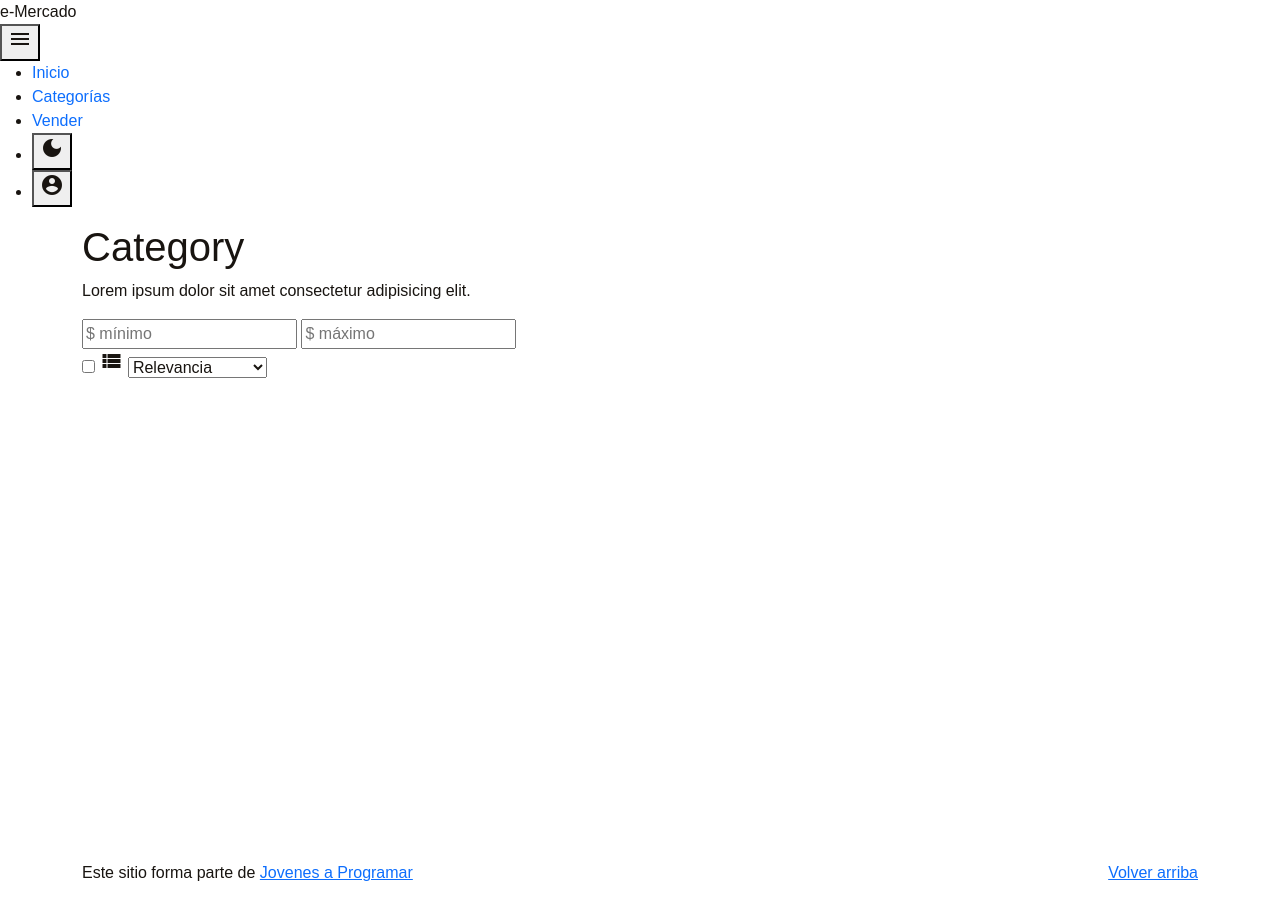
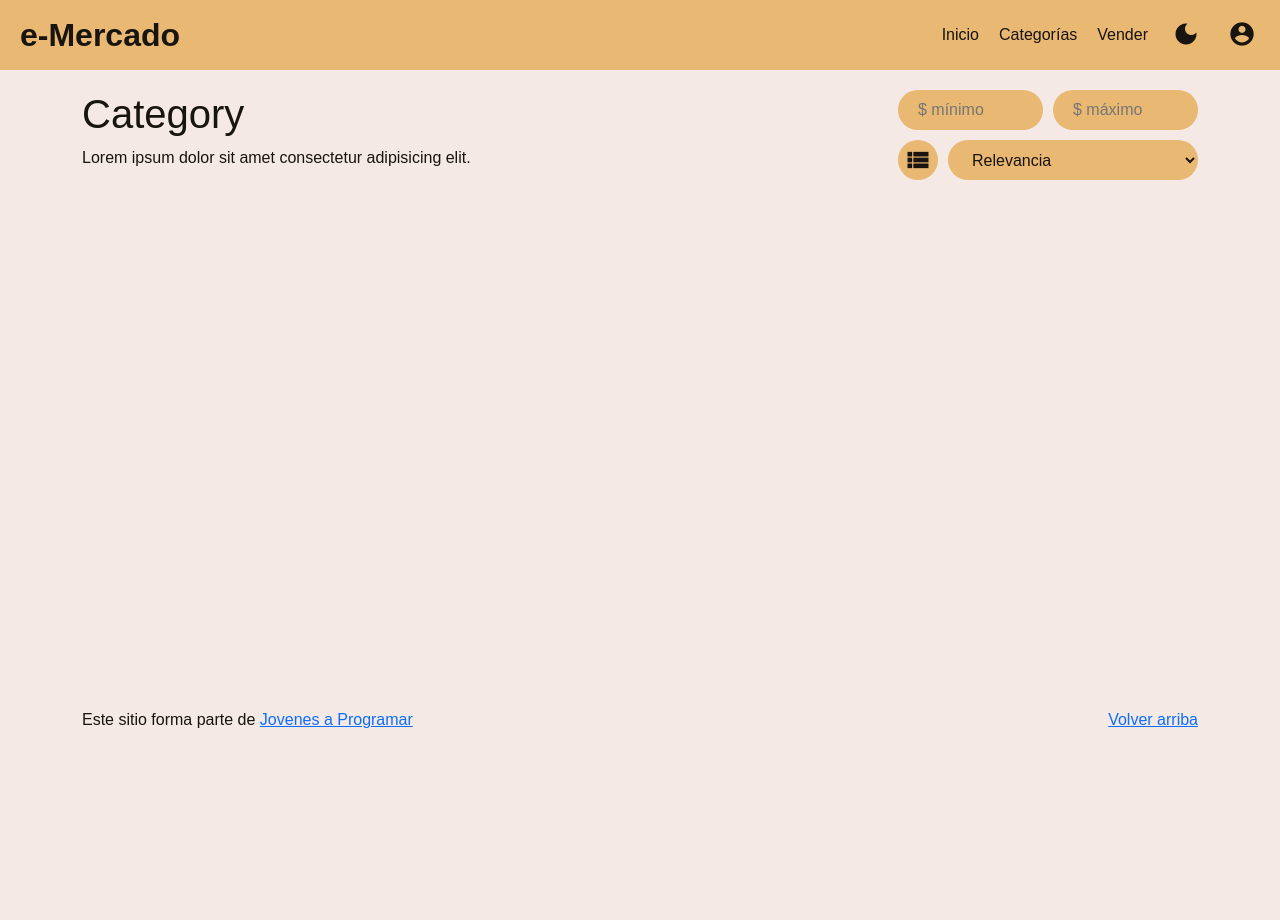
Before and after one commit to JavierSV0221/jap_proyecto_final_grupo6, a plain HTML site: page products.html in a window 1280 px wide. After the commit the page ends 800 px from the top, so only its background shows below. Drawn offline with Linux system fonts and the light colour scheme; the site is published under a folder, as on GitHub Pages, so addresses that start at the root find nothing; a web font is replaced by a local one.

Commit message:
solucionando errores

```diff
--- a/js/products.js
+++ b/js/products.js
@@ -98,7 +98,7 @@ document.addEventListener("DOMContentLoaded", async () => {
 // CAMBIAR ENTRE MODO LISTA Y GRID
 const checkbox = document.getElementById('list-grid');
 const icon = document.getElementById('icon-list-grid');
-const products = document.getElementById('products')
+const products = document.getElementById('products');
 
 function updateIcon() {
     products.classList.remove('list-view');
--- a/products.html
+++ b/products.html
@@ -10,7 +10,7 @@
 
   <link href="css/bootstrap.min.css" rel="stylesheet">
   <link href="css/styles.css" rel="stylesheet">
-  <link rel="stylesheet" href="/css/products.css">
+  <link rel="stylesheet" href="./css/products.css">
 </head>
 
 <body>
@@ -73,7 +73,7 @@
               <option value="za">Z-A</option>
               <option value="precio-menor">Precio menor</option>
               <option value="precio-mayor">Precio mayor</option>
-              <option value="mas-vendidos">Mas vendidios</option>
+              <option value="mas-vendidos">Más vendidos</option>
               <option value="menos-vendidos">Menos vendidos</option>
             </select>
           </label>
```
